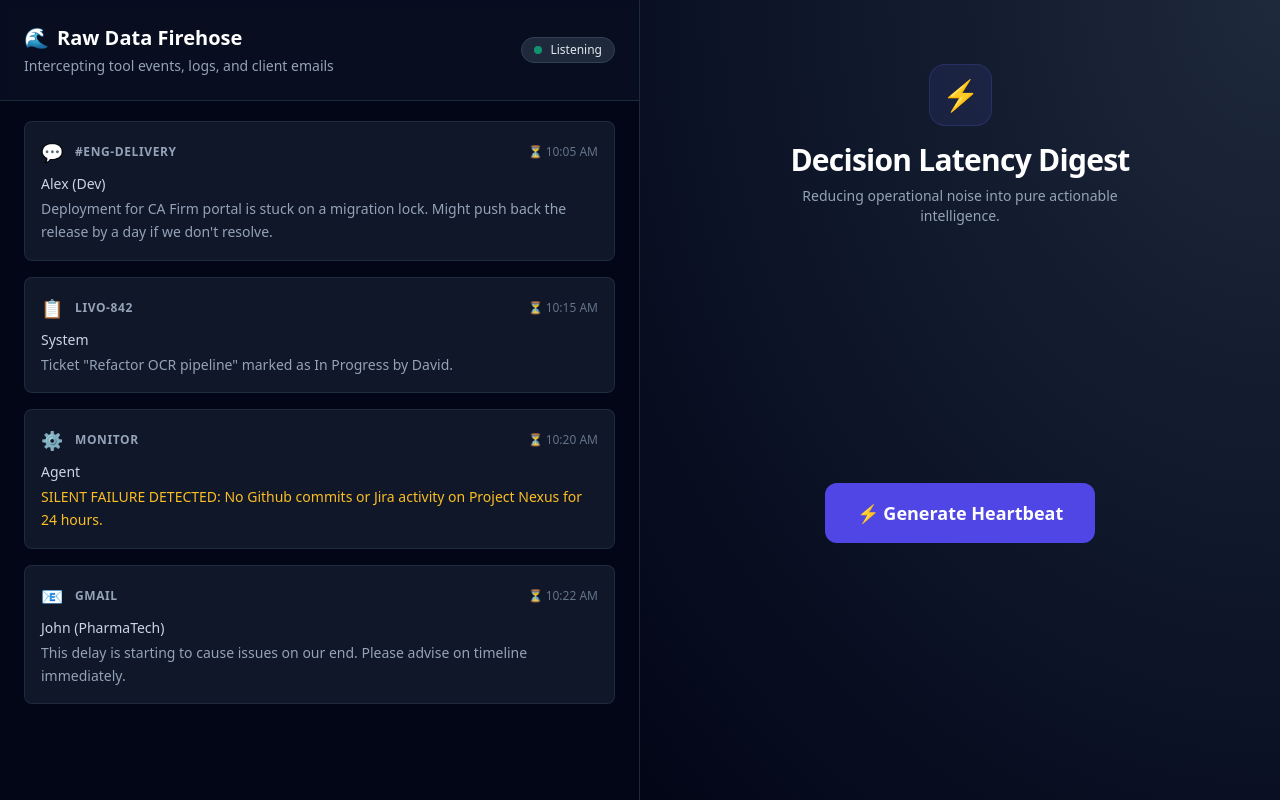
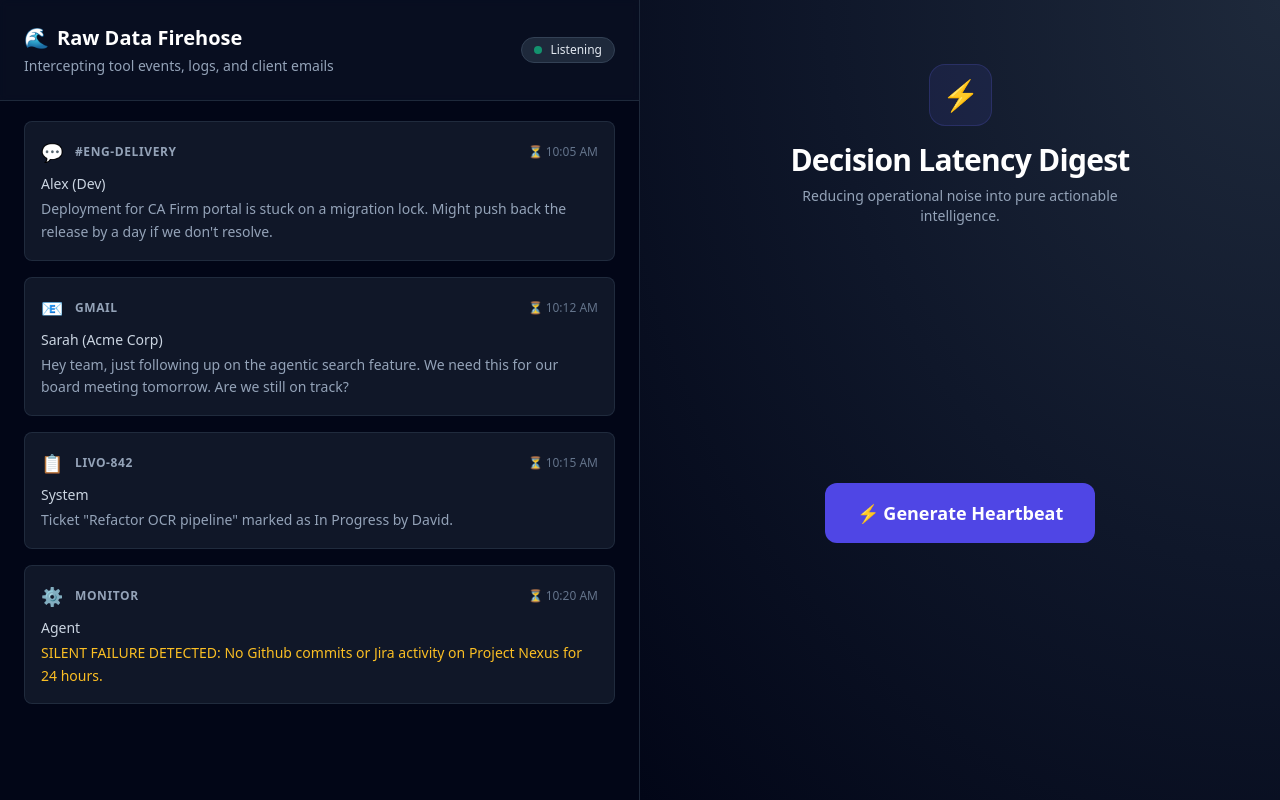
Before and after one commit to Sumanth2377/Briefly, a React (Vite) app: page / in a window 1280 px wide. Built offline with nearby package versions, Linux system fonts and the light colour scheme.

Commit message:
Fix critical async closure bug causing 10s crash

```diff
--- a/src/App.jsx
+++ b/src/App.jsx
@@ -39,7 +39,9 @@
     let index = 0;
     const interval = setInterval(() => {
       if (index < rawDataStream.length) {
-        setStream((prev) => [...prev, rawDataStream[index]]);
+        // Fix: Capture the exact item synchronously to avoid React async updater closure bugs
+        const currentItem = rawDataStream[index];
+        setStream((prev) => [...prev, currentItem]);
         index++;
       } else {
         clearInterval(interval);
@@ -82,8 +84,11 @@
         </div>
 
         <div ref={scrollRef} className="flex-1 overflow-y-auto p-6 space-y-4 scroll-smooth pb-24">
-          {stream.map((item) => (
-            <div key={item.id} className="p-4 rounded-lg bg-slate-800/50 border border-slate-700/50 hover:border-slate-600 transition-colors animate-in fade-in slide-in-from-bottom-4 duration-500">
+          {stream.map((item, idx) => {
+            // Failsafe rendering to prevent catastrophic React tree crashes
+            if (!item) return null;
+            return (
+            <div key={item.id || idx} className="p-4 rounded-lg bg-slate-800/50 border border-slate-700/50 hover:border-slate-600 transition-colors animate-in fade-in slide-in-from-bottom-4 duration-500">
               <div className="flex items-center justify-between mb-2">
                 <div className="flex items-center gap-2">
                   {getIconForType(item.type)}
@@ -98,7 +103,8 @@
                 {item.text}
               </p>
             </div>
-          ))}
+            );
+          })}
         </div>
       </div>
 
```
